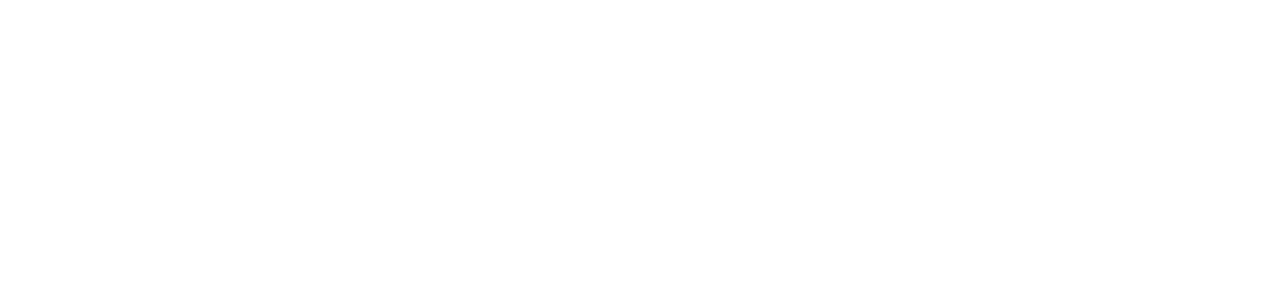
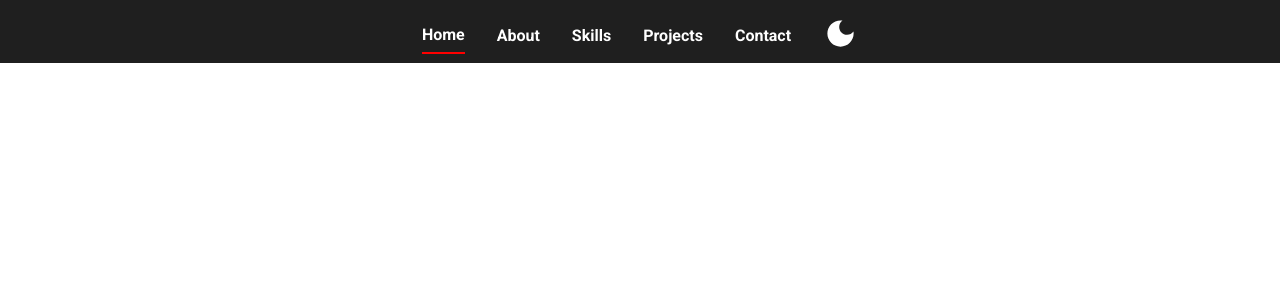
Before and after one commit to DilanAtomica/portfolio, a React (Create React App) app: page / in a window 1280 px wide. Shown: the top 300 px of the page. Built offline with nearby package versions, Linux system fonts and the light colour scheme.

Commit message:
Made the navbar

```diff
--- a/src/App.js
+++ b/src/App.js
@@ -1,11 +1,19 @@
 import './App.css';
 import HomePage from "./Pages/HomePage/HomePage";
 import NavBar from "./Components/NavBar/NavBar";
+import {useState} from "react";
 
 function App() {
+
+    const [darkMode, setDarkMode] = useState(true);
+
+    const toggleDarkMode = () => {
+        setDarkMode(!darkMode);
+    }
+
   return (
     <div className="App">
-        <NavBar />
+        <NavBar darkMode={darkMode} toggleDarkMode={toggleDarkMode}/>
         <HomePage />
     </div>
   );
--- a/src/Components/NavBar/NavBar.css
+++ b/src/Components/NavBar/NavBar.css
@@ -0,0 +1,39 @@
+.navBar{
+    position: fixed;
+    width: 100%;
+    background-color: #1F1F1F;
+
+    padding-top: 1rem;
+    display: flex;
+    justify-content: center;
+    align-items: center;
+}
+
+.navBar > ul {
+    display: flex;
+    align-items: center;
+}
+
+.navBar > ul > li:first-child {
+    border-bottom: 2px solid red;
+}
+
+.navBar > ul > li {
+    color: white;
+    font-weight: 700;
+    margin: 0 1rem;
+    padding-bottom: 0.5rem;
+    font-size: 1rem;
+    cursor: pointer;
+}
+
+.navBar > ul > li:last-child {
+}
+
+.circle {
+    width: 2rem;
+    height: 2rem;
+    outline: solid purple;
+    position: relative;
+    left: 30%;
+}
--- a/src/Components/NavBar/NavBar.js
+++ b/src/Components/NavBar/NavBar.js
@@ -1,11 +1,29 @@
 import React from 'react';
 import "./NavBar.css";
+import DarkModeIcon from '@mui/icons-material/DarkMode';
+import LightModeIcon from '@mui/icons-material/LightMode';
 
-function NavBar(props) {
+function NavBar({darkMode, toggleDarkMode}) {
+
+    const handleClick = () => {
+        toggleDarkMode();
+    }
+
     return (
-        <div className="navBar">
+        <nav className="navBar">
+            <ul>
+                <li>Home</li>
+                <li>About</li>
+                <li>Skills</li>
+                <li>Projects</li>
+                <li>Contact</li>
+                {darkMode
+                    ? <li onClick={handleClick}><DarkModeIcon fontSize="large" /></li>
+                    : <li onClick={handleClick}><LightModeIcon  fontSize="large" /></li>
+                }
 
-        </div>
+            </ul>
+        </nav>
     );
 }
 
--- a/src/Pages/HomePage/HomePage.js
+++ b/src/Pages/HomePage/HomePage.js
@@ -2,6 +2,9 @@
 import "./HomePage.css";
 
 function HomePage(props) {
+
+
+
     return (
         <div className="homePage">
 
```
